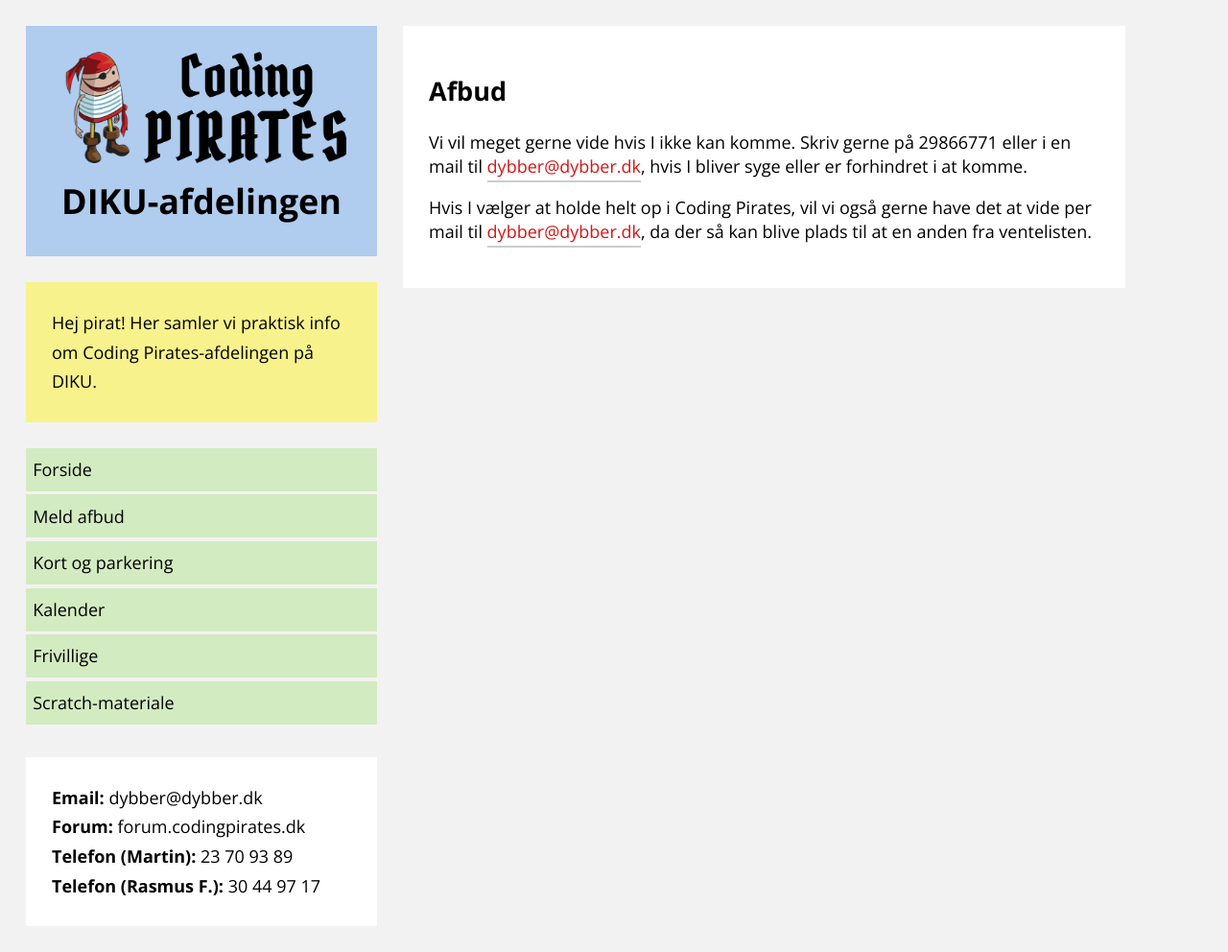
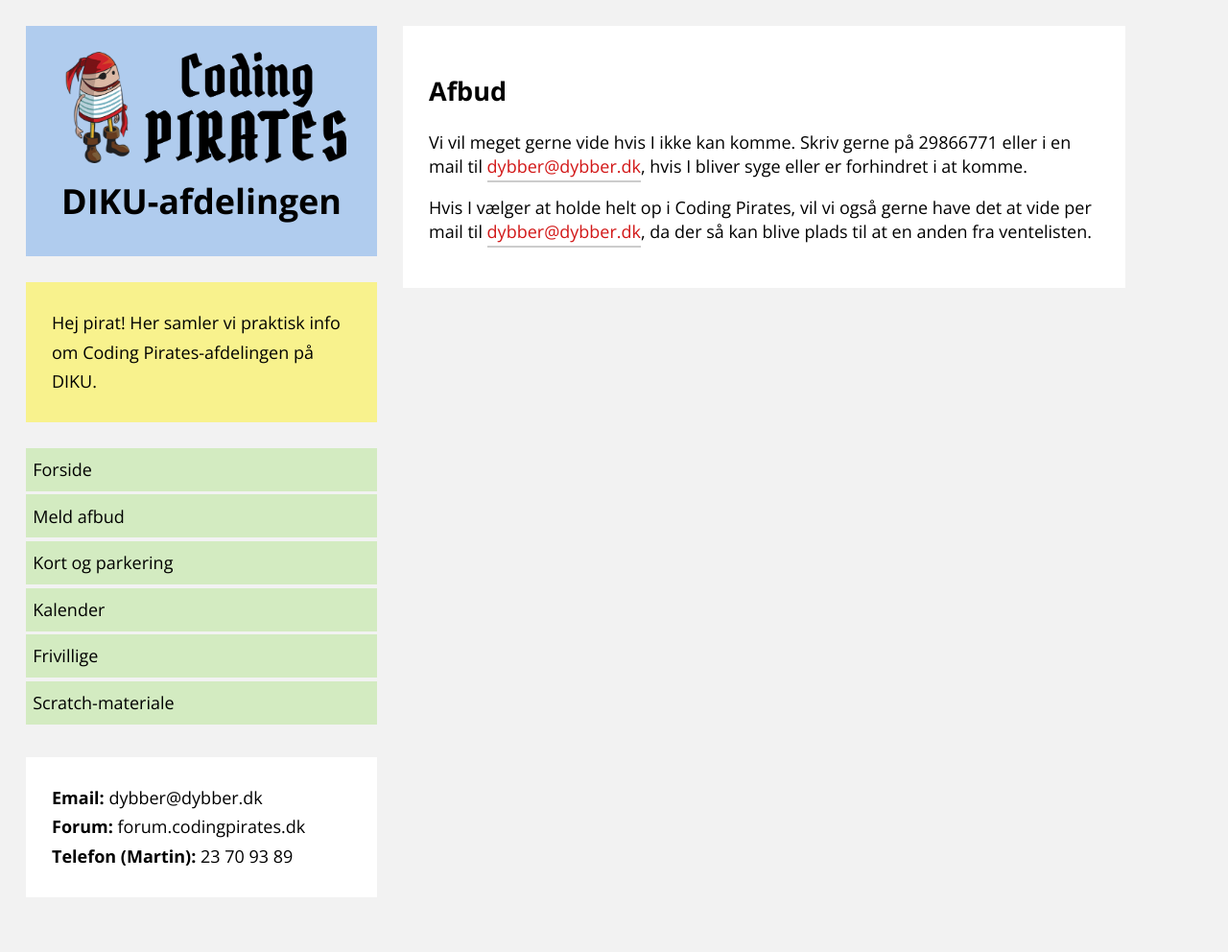
Before and after one commit to dybber/diku.codingpirates.dk, a Jekyll site: the page built from src/afbud.md, in a window 1280 px wide. Shown: the whole page at 96% size. Built offline with Jekyll 4.4.1, drawn with Linux system fonts in a browser that asks for light colours; Markdown is read by kramdown in place of the engine named in the settings; after the commit the page ends 962 px from its top, so only the background shows below that.

Commit message:
Remove Rasmus F. phone number. Fixes #4

```diff
--- a/src/_layouts/default.html
+++ b/src/_layouts/default.html
@@ -47,7 +47,6 @@
             <strong>Email:</strong> <a href="mailto:{{ site.email }}">{{ site.email }}</a><br />
             <strong>Forum:</strong> <a href="http://forum.codingpirates.dk">forum.codingpirates.dk</a><br />
             <strong>Telefon (Martin):</strong> 23 70 93 89<br />
-            <strong>Telefon (Rasmus F.):</strong> 30 44 97 17
             <!-- github/{{ site.github }}<br> -->
             <!-- twitter/{{ site.twitter }}<br> -->
         </div>
```
